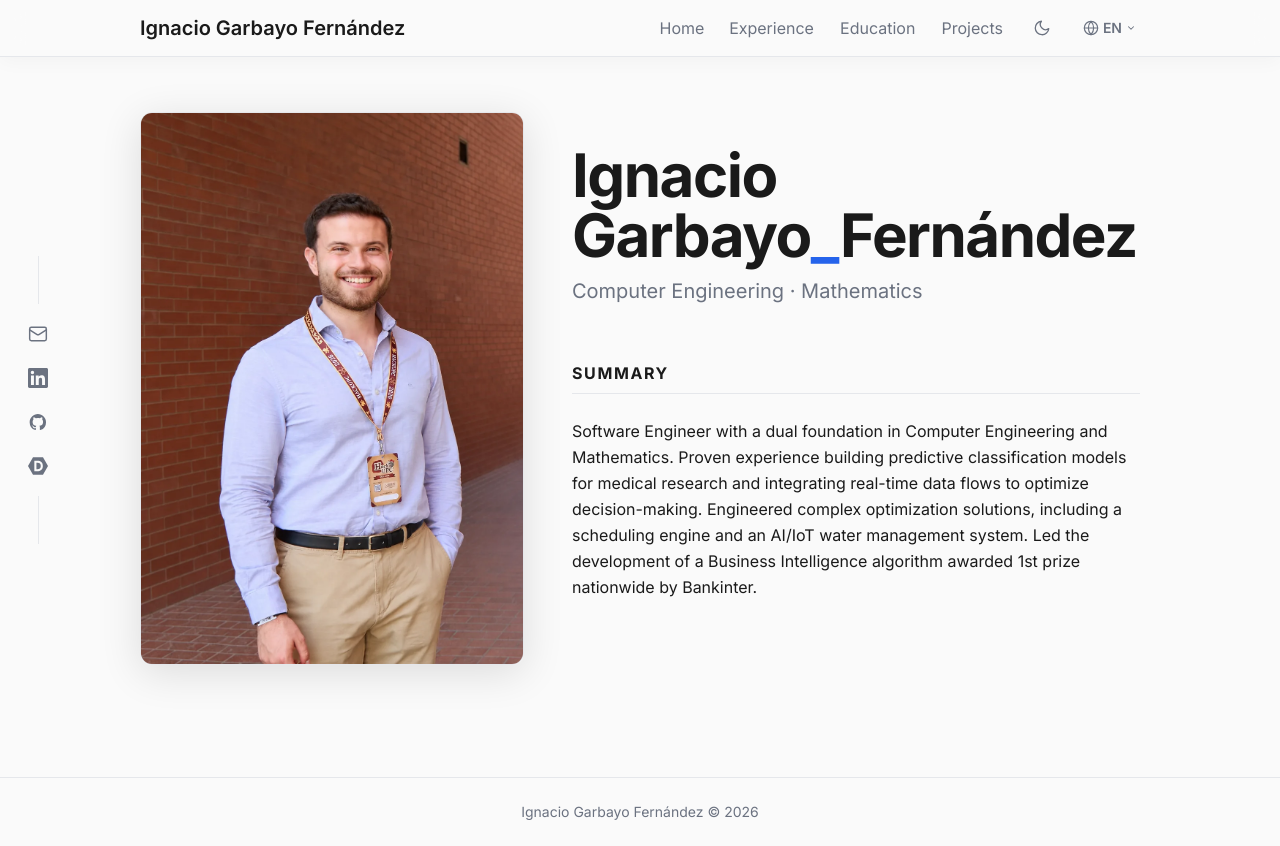
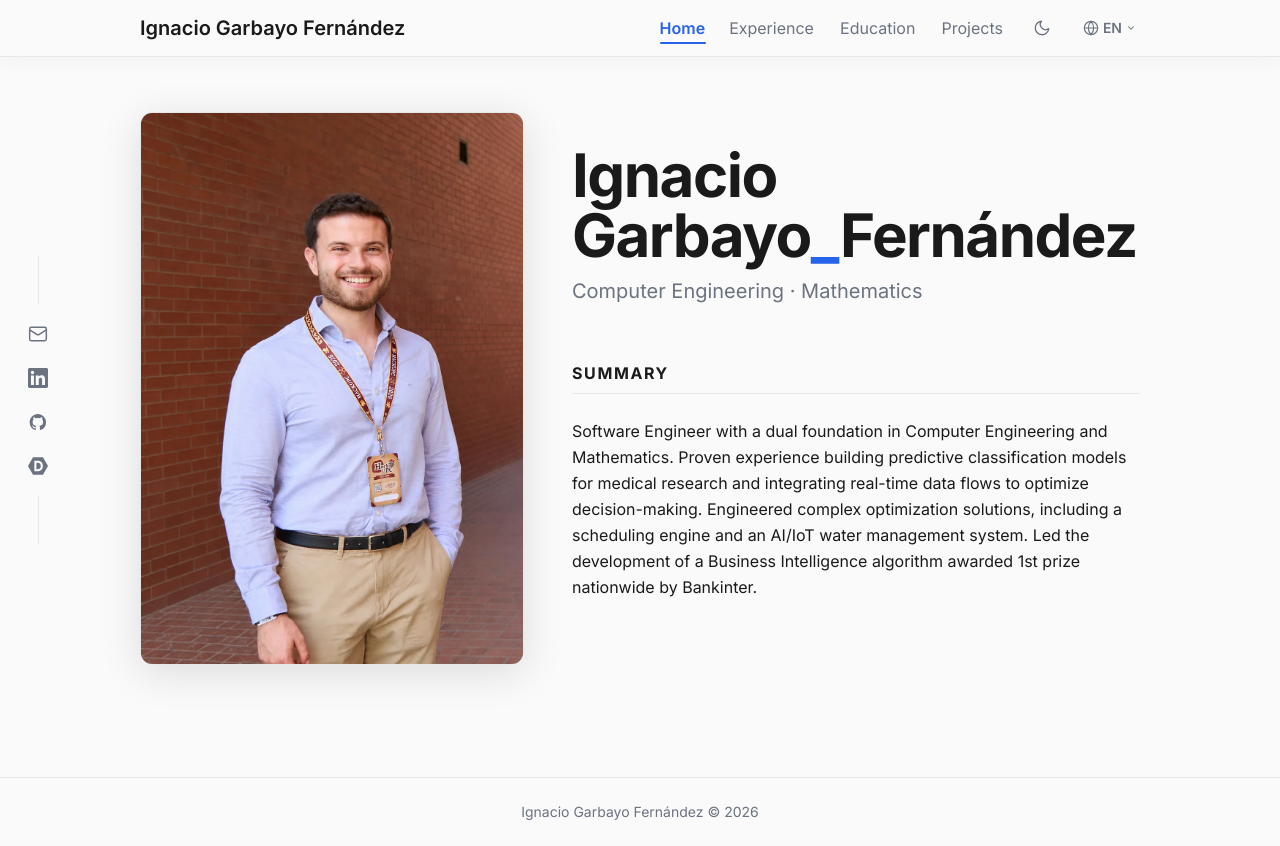
Before and after one commit to igarbayo/web-personal, a Next.js app in the folder src/frontend/: page /en/ in a window 1280 px wide. Built offline with nearby package versions, Linux system fonts and the light colour scheme.

Commit message:
fix: URLs con barra final devolvian 404 en GitHub Pages
Anade trailingSlash a la configuracion del export estatico y documenta
la configuracion de Cloudflare (DNS proxied, TLS y analiticas).

```diff
--- a/src/frontend/app/[lang]/layout.tsx
+++ b/src/frontend/app/[lang]/layout.tsx
@@ -36,7 +36,7 @@ export async function generateMetadata({
       description: dict.meta.description,
       type: 'profile',
       siteName: 'Ignacio Garbayo Fernández',
-      url: `/${params.lang}`,
+      url: `/${params.lang}/`,
       images: [
         {
           url: '/me-movil-compressed.png',
--- a/src/frontend/app/page.tsx
+++ b/src/frontend/app/page.tsx
@@ -18,7 +18,7 @@ function detectLang(): 'en' | 'es' | 'gl' {
 export default function RootPage() {
   const router = useRouter()
   useEffect(() => {
-    router.replace(`/${detectLang()}`)
+    router.replace(`/${detectLang()}/`)
   }, [router])
   return null
 }
--- a/src/frontend/components/Navbar.tsx
+++ b/src/frontend/components/Navbar.tsx
@@ -25,8 +25,11 @@ export default function Navbar({ dict, lang }: NavbarProps) {
   const pathname = usePathname()
 
   function isActive(path: string): boolean {
+    // `trailingSlash: true` hace que usePathname devuelva `/en/education/`,
+    // así que se normaliza antes de comparar con `/en/education`.
+    const current = pathname.replace(/\/$/, '') || '/'
     const fullPath = `/${lang}${path}`
-    return path === '' ? pathname === fullPath : pathname.startsWith(fullPath)
+    return path === '' ? current === fullPath : current.startsWith(fullPath)
   }
 
   // Sliding underline indicator for the desktop nav.
--- a/src/frontend/next.config.js
+++ b/src/frontend/next.config.js
@@ -1,6 +1,9 @@
 /** @type {import('next').NextConfig} */
 const nextConfig = {
   output: 'export',
+  // Genera `ruta/index.html` en vez de `ruta.html`, para que GitHub Pages
+  // sirva `/en/` y redirija `/en` → `/en/` en lugar de devolver 404.
+  trailingSlash: true,
   images: { unoptimized: true },
 }
 
```
Also changed, not shown: 1 other file (tests, documents, lock files or other folders).
